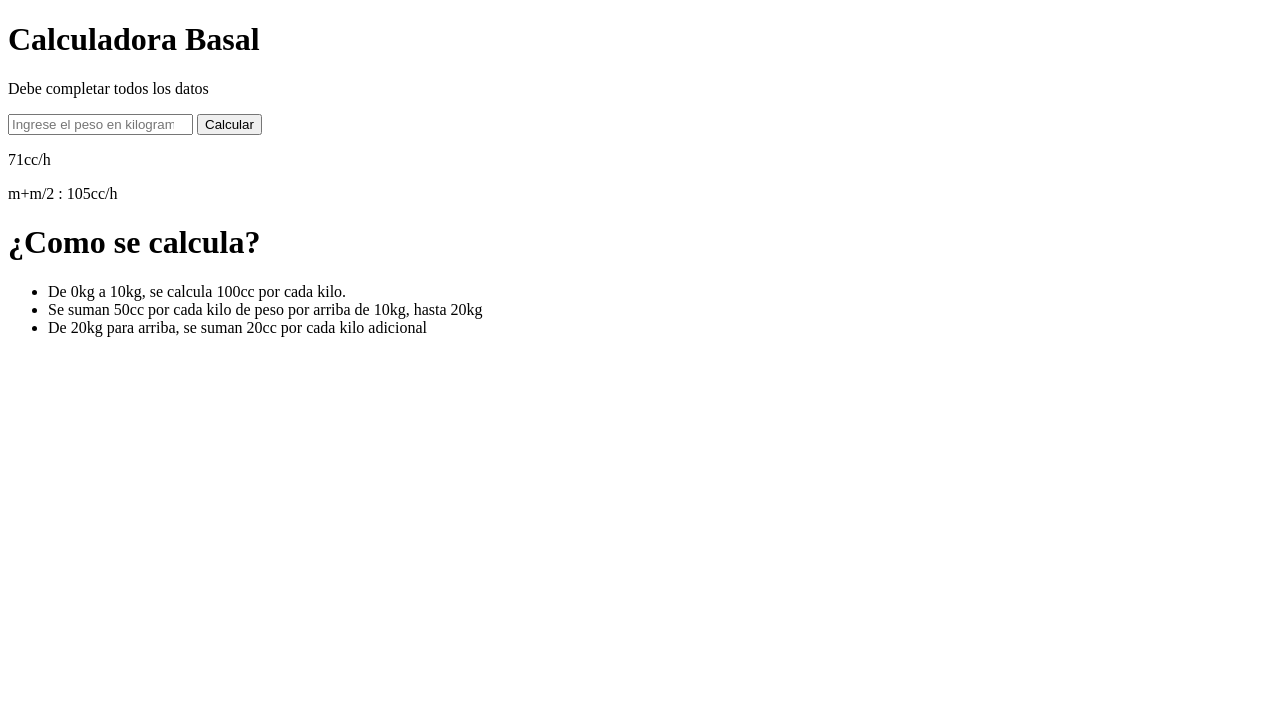
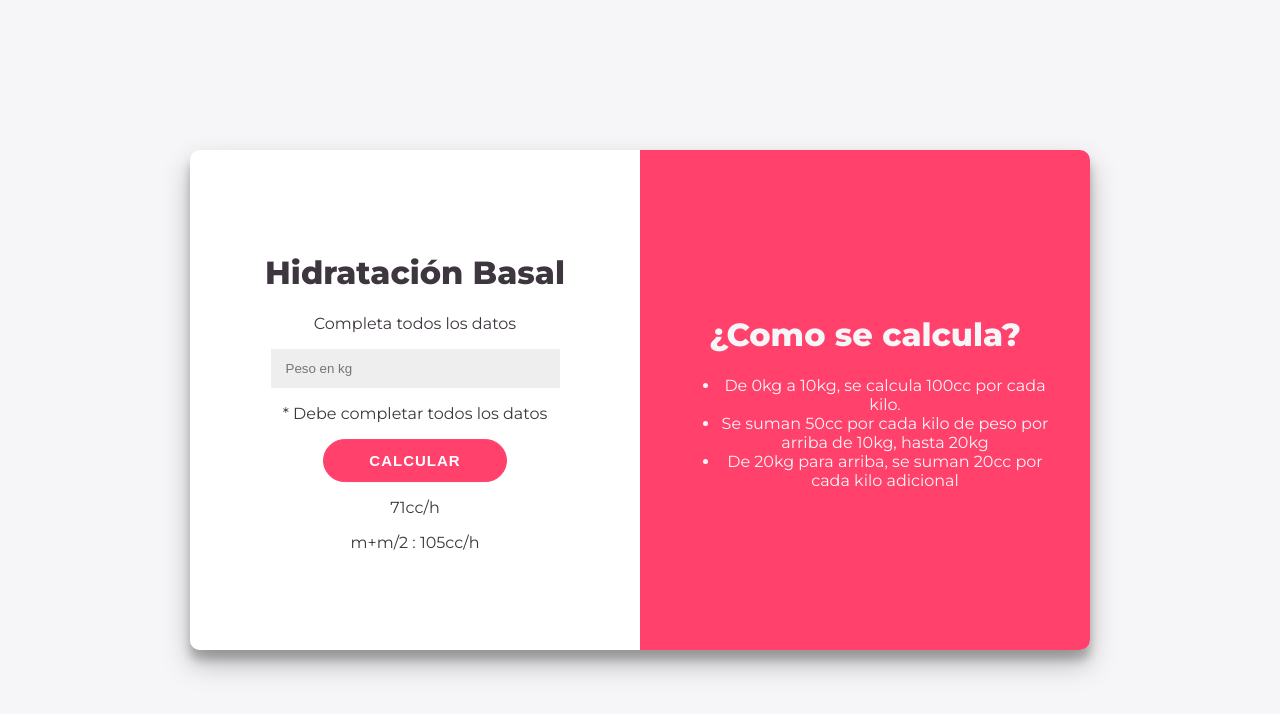
Before and after one commit to josediaz33/CalculadoraHidratacion, a plain HTML site: page index.html in a window 1280 px wide. Drawn offline with Linux system fonts and the light colour scheme.

Commit message:
Creación de Styles y cambios en el Index

```diff
--- a/index.html
+++ b/index.html
@@ -4,18 +4,23 @@
         <meta charset="UTF-8">
         <meta name="viewport" content="width=device-width, initial-scale=1.0">
         <title>Calculadora de Hidratación Basal</title>
+        <link rel="stylesheet" href="./style.css" />
     </head>
     <body>
-        <div>
-            <div>
-                <h1>Calculadora Basal</h1>
-                <p>Debe completar todos los datos</p>
-                <input type="number" placeholder="Ingrese el peso en kilogramos">
+        <div id="contenedor">
+            <div id="calculadora">
+                <div class="contenido">
+                    <h1>Hidratación Basal</h1>
+                    <p >Completa todos los datos</p>
+                    <input type="number" placeholder="Peso en kg" />
+                    <p>* Debe completar todos los datos</p>
                     <button>Calcular</button>
                     <p>71cc/h</p>
                     <p>m+m/2 : 105cc/h</p>
                 </div>
-            <div>
+            </div>
+            <div id="detalle">
+                <div class="contenido">
                     <h1>¿Como se calcula?</h1>
                     <ul>
                         <li>De 0kg a 10kg, se calcula 100cc por cada kilo.</li>
@@ -24,5 +29,6 @@
                     </ul>
                 </div>
             </div>
+        </div>
       </body>
 </html>
--- /dev/null
+++ b/style.css
@@ -0,0 +1,71 @@
+@import url('https://fonts.googleapis.com/css?family=Montserrat:400,800');
+
+body {
+    background: #f6f5f7;
+    font-family: 'Montserrat', sans-serif;
+    color: #3E363F;
+}
+
+#contenedor{
+    width: 900px;
+    height: 500px;
+    text-align: center;
+    /* Estas 3 lineas se encargan de centrar el div vertical y horizontalmente */
+    position: absolute;
+    inset: 0;
+    margin: auto;
+    border-radius: 10px;
+    overflow: hidden;
+    box-shadow: 0 14px 28px rgba(0,0,0,0.25),
+        0 10px 10px rgba(0,0,0,0.22);
+}
+
+#calculadora{
+    background: white;
+    /* Con estas 3 lineas vamos a hacer que los divs queden lado a lado */
+    width: 50%;
+    height: 100%;
+    float: left;
+}
+
+#detalle{
+    background: #FF416C;
+    /* Con estas 3 lineas vamos a hacer que los divs queden lado a lado */
+    width: 50%;
+    height: 100%;
+    float: left;
+    color: #f6f5f7;
+}
+
+.contenido{
+    /* Estas tres lineas van a centrar el contenido verticalmente dentro de cada div */
+    position: relative;
+    top: 50%;
+    transform: translateY(-50%);
+    overflow: hidden;
+    padding: 40px;
+}
+
+input {
+	width: 70%;
+    padding: 12px 15px;
+    border: none;
+    background-color: #eee;
+}
+
+button {
+    font-size: 15px;
+	font-weight: bold;
+	padding: 12px 45px;
+	border-radius: 30px;
+	background-color: #FF416C;
+	border: 1px solid #FF416C;
+	color: #FFFFFF;
+	text-transform: uppercase;
+	letter-spacing: 1px;
+	transition: transform 20ms ease-in;
+}
+
+button:active {
+	transform: scale(0.95);
+}
```
Lines whose indentation alone changed are shown as unchanged.
